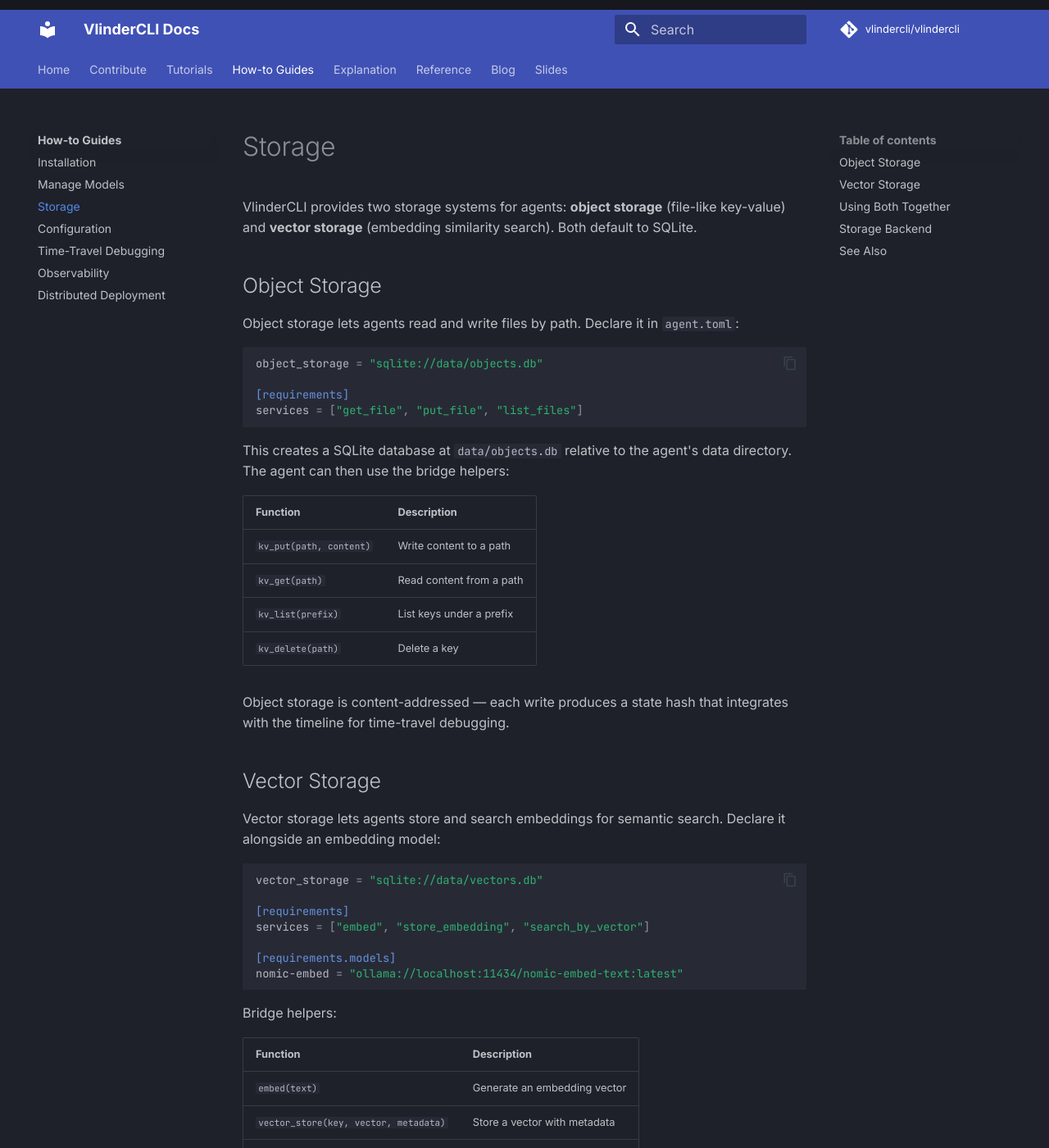
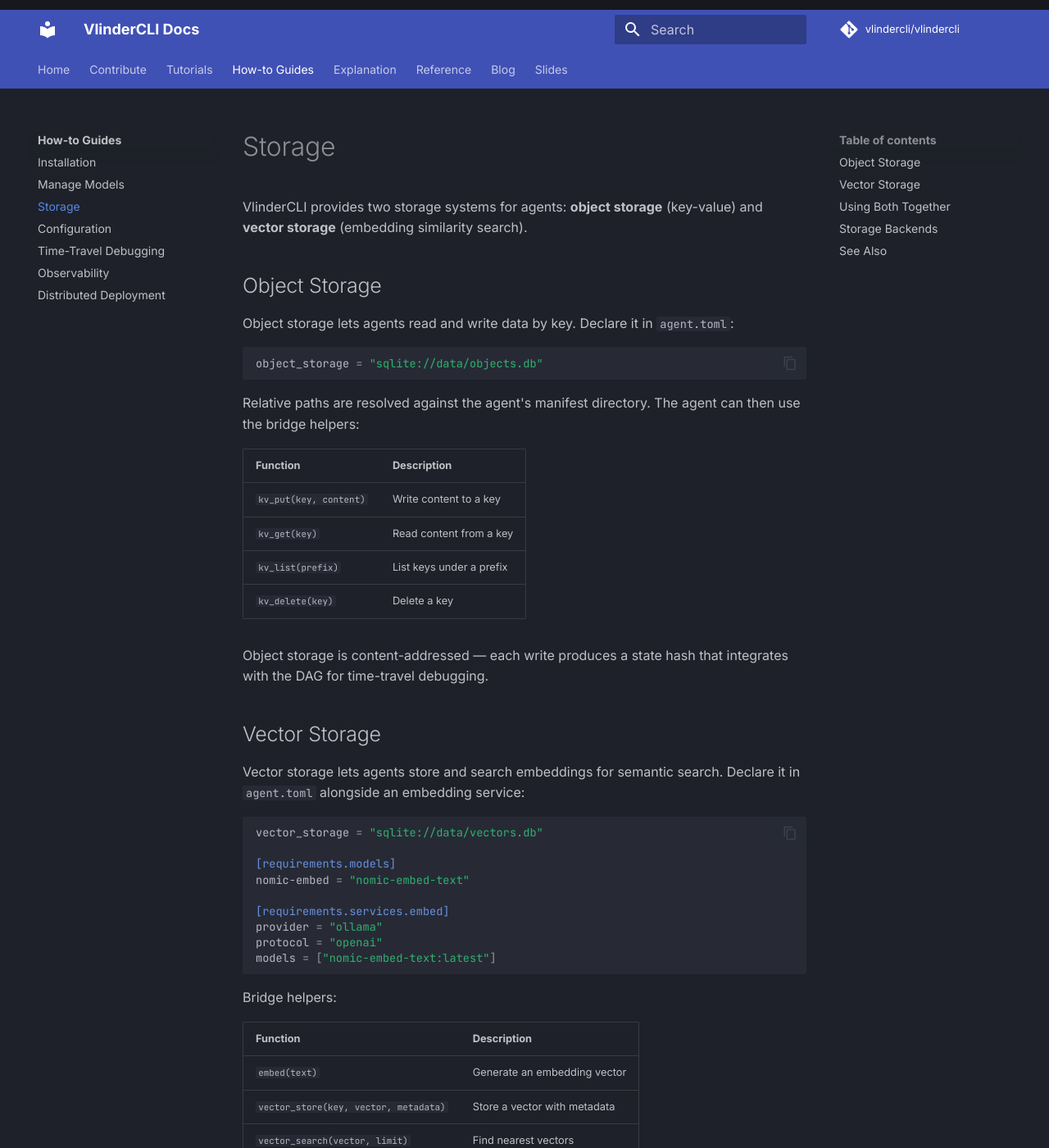
Before and after one commit to vlindercli/public-docs, an MkDocs documentation site: the page built from docs/content/how-to/storage.md, in a window 1280 px wide and 1400 px high. Shown: the whole window at 82% size. Built offline with MkDocs 1.6.1 and Material for MkDocs 9.7.7, drawn with Linux system fonts in a browser that asks for light colours; comment, search, counter and statistics services are not loaded; some of the changed text lies outside the part shown.

Commit message:
Rewrite storage how-to: correct service format, backend-aware framing
Fix services to use typed HashMap format (provider/protocol/models).
Use registry names for models instead of URIs. Remove old services array.
Frame backends as meaningful choices with their own constraints, not
transparent swaps.

````diff
--- a/docs/content/how-to/storage.md
+++ b/docs/content/how-to/storage.md
@@ -1,41 +1,40 @@
 # Storage
 
-VlinderCLI provides two storage systems for agents: **object storage** (file-like key-value) and **vector storage** (embedding similarity search). Both default to SQLite.
+VlinderCLI provides two storage systems for agents: **object storage** (key-value) and **vector storage** (embedding similarity search).
 
 ## Object Storage
 
-Object storage lets agents read and write files by path. Declare it in `agent.toml`:
+Object storage lets agents read and write data by key. Declare it in `agent.toml`:
 
 ```toml
 object_storage = "sqlite://data/objects.db"
-
-[requirements]
-services = ["get_file", "put_file", "list_files"]
 ```
 
-This creates a SQLite database at `data/objects.db` relative to the agent's data directory. The agent can then use the bridge helpers:
+Relative paths are resolved against the agent's manifest directory. The agent can then use the bridge helpers:
 
 | Function | Description |
 |----------|-------------|
-| `kv_put(path, content)` | Write content to a path |
-| `kv_get(path)` | Read content from a path |
+| `kv_put(key, content)` | Write content to a key |
+| `kv_get(key)` | Read content from a key |
 | `kv_list(prefix)` | List keys under a prefix |
-| `kv_delete(path)` | Delete a key |
+| `kv_delete(key)` | Delete a key |
 
-Object storage is content-addressed — each write produces a state hash that integrates with the timeline for time-travel debugging.
+Object storage is content-addressed — each write produces a state hash that integrates with the DAG for time-travel debugging.
 
 ## Vector Storage
 
-Vector storage lets agents store and search embeddings for semantic search. Declare it alongside an embedding model:
+Vector storage lets agents store and search embeddings for semantic search. Declare it in `agent.toml` alongside an embedding service:
 
 ```toml
 vector_storage = "sqlite://data/vectors.db"
 
-[requirements]
-services = ["embed", "store_embedding", "search_by_vector"]
+[requirements.models]
+nomic-embed = "nomic-embed-text"
 
-[requirements.models]
-nomic-embed = "ollama://localhost:11434/nomic-embed-text:latest"
+[requirements.services.embed]
+provider = "ollama"
+protocol = "openai"
+models = ["nomic-embed-text:latest"]
 ```
 
 Bridge helpers:
@@ -55,20 +54,29 @@ A full-featured agent might use both storage systems:
 object_storage = "sqlite://data/objects.db"
 vector_storage = "sqlite://data/vectors.db"
 
-[requirements]
-services = ["infer", "embed", "get_file", "put_file", "list_files", "store_embedding", "search_by_vector"]
+[requirements.models]
+inference_model = "claude-sonnet"
+embedding_model = "nomic-embed-text"
 
-[requirements.models]
-phi3 = "ollama://localhost:11434/phi3:latest"
-nomic-embed = "ollama://localhost:11434/nomic-embed-text:latest"
+[requirements.services.infer]
+provider = "openrouter"
+protocol = "anthropic"
+models = ["anthropic/claude-3.5-sonnet"]
+
+[requirements.services.embed]
+provider = "ollama"
+protocol = "openai"
+models = ["nomic-embed-text:latest"]
 ```
 
-## Storage Backend
+## Storage Backends
 
-SQLite is the default and only user-facing backend. Data is file-backed, survives restarts, and is content-addressed for timeline integration.
+The storage URI scheme selects the backend. Each backend has its own strengths and platform constraints — the choice of backend is a meaningful architectural decision, not a transparent swap.
+
+All backends implement content-addressed versioning, which is what makes time-travel debugging possible. The specific constraints and capabilities vary by backend.
 
 ## See Also
 
-- [Services reference](../reference/services.md) — full list of service names
+- [Services reference](../reference/services.md) — service types and providers
 - [Storage Model](../explanation/storage-model.md) — design philosophy and content addressing
 - [agent.toml](../reference/agent-toml.md) — declaring requirements
````
